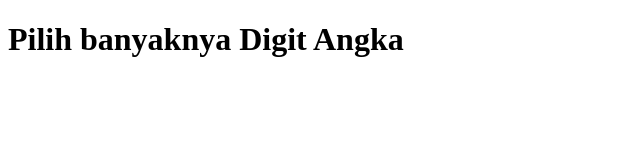
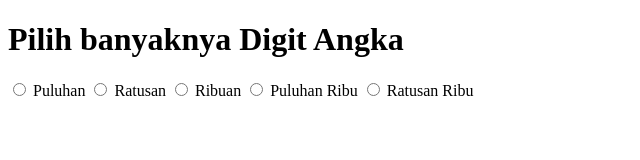
Before and after one commit to hafizumiru/rangkumanKajiRDN, a plain HTML site: page index.html in a window 1280 px wide. Shown: the whole page, without its empty margins (0-640 px from the left). Drawn offline with Linux system fonts and the light colour scheme.

Commit message:
menambahkan radio button

```diff
--- a/index.html
+++ b/index.html
@@ -1,11 +1,26 @@
 <!DOCTYPE html>
 <html lang="en">
+
 <head>
     <meta charset="UTF-8">
     <meta name="viewport" content="width=device-width, initial-scale=1.0">
     <title>Terjemahkan Angka ke Nihongo</title>
 </head>
+
 <body>
     <h1>Pilih banyaknya Digit Angka</h1>
+    <div>
+        <input type="radio" id="jumlahDigit" class="jumlahDigit" name="jumlahDigit" value="puluhan">
+        <label for="jumlahDigit">Puluhan</label>
+        <input type="radio" id="jumlahDigit" class="jumlahDigit" name="jumlahDigit" value="ratusan">
+        <label for="jumlahDigit">Ratusan</label>
+        <input type="radio" id="jumlahDigit" class="jumlahDigit" name="jumlahDigit" value="ribuan">
+        <label for="jumlahDigit">Ribuan</label>
+        <input type="radio" id="jumlahDigit" class="jumlahDigit" name="jumlahDigit" value="puluhanribu">
+        <label for="jumlahDigit">Puluhan Ribu</label>
+        <input type="radio" id="jumlahDigit" class="jumlahDigit" name="jumlahDigit" value="ratusanribu">
+        <label for="jumlahDigit">Ratusan Ribu</label>
+    </div>
 </body>
+
 </html>
```
